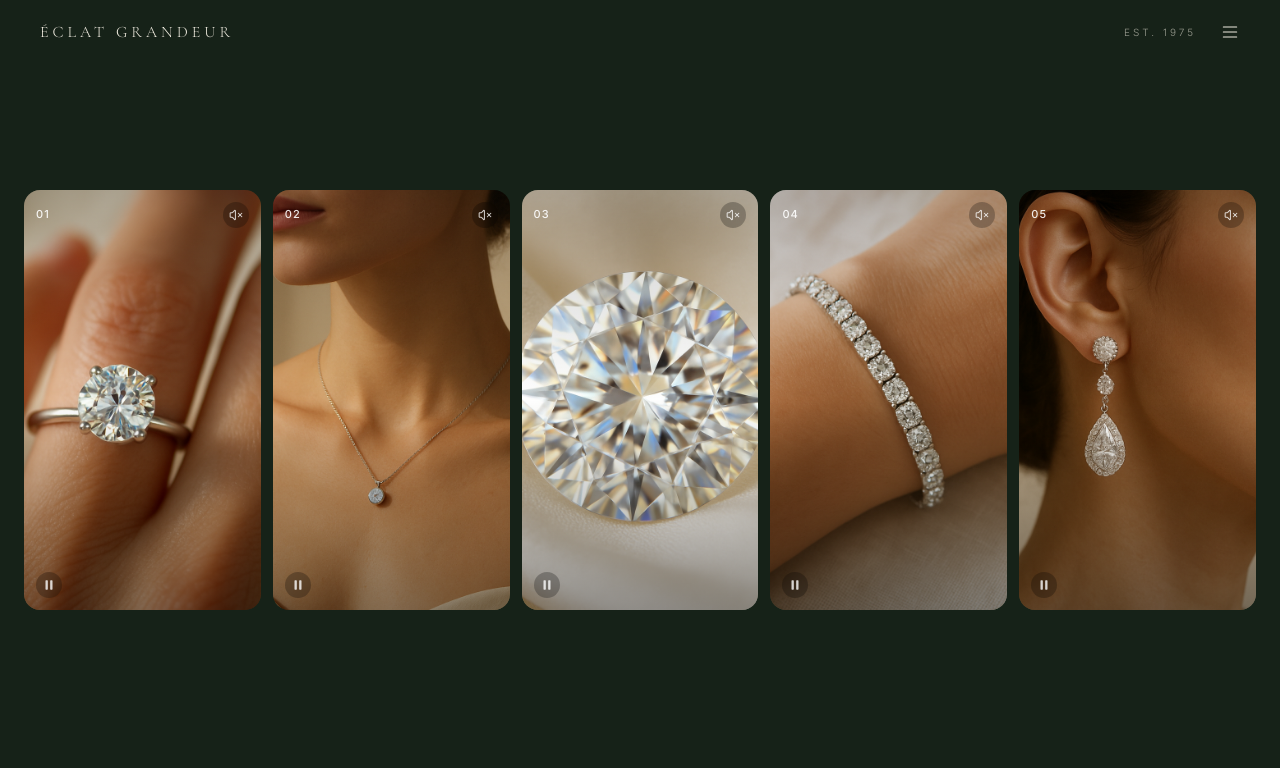
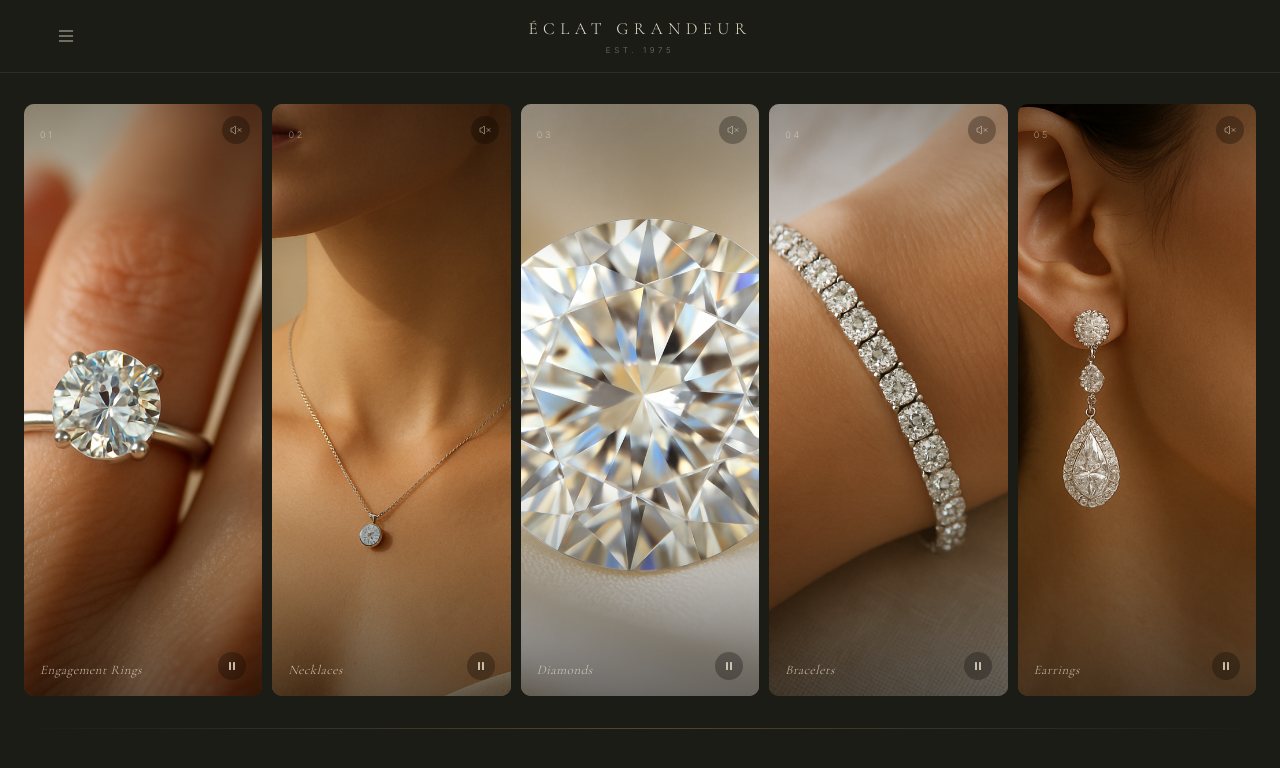
Before and after one commit to Mallott2012/EclatGrandeur, a Next.js app: page / in a window 1280 px wide. Shown: the top 768 px of the page. Built offline with nearby package versions, Linux system fonts and the light colour scheme.

Commit message:
feat: update color scheme for better readability
Co-authored-by: Mallott2012 <176378436+Mallott2012@users.noreply.github.com>

```diff
--- a/src/app/globals.css
+++ b/src/app/globals.css
@@ -17,8 +17,8 @@
   }
 
   body {
-    background-color: #162218;
-    color: #f0ece0;
+    background-color: #1c1c17;
+    color: #e8e0cc;
     @apply font-sans antialiased;
     text-rendering: optimizeLegibility;
   }
--- a/src/app/layout.tsx
+++ b/src/app/layout.tsx
@@ -51,7 +51,7 @@ export default function RootLayout({
   children: React.ReactNode;
 }) {
   return (
-    <html lang="en" className={`${display.variable} ${sans.variable}`} style={{ backgroundColor: '#162218' }}>
+    <html lang="en" className={`${display.variable} ${sans.variable}`} style={{ backgroundColor: '#1c1c17' }}>
       <body className="flex min-h-screen flex-col">
         <Header />
         <main className="flex-1">{children}</main>
--- a/src/components/home/Hero.tsx
+++ b/src/components/home/Hero.tsx
@@ -3,6 +3,9 @@
 import { useState } from 'react';
 import Image from 'next/image';
 import { Pause, Play, VolumeX, Volume2 } from 'lucide-react';
+
+const BG   = '#1c1c17';
+const TEXT = '#e8e0cc';
 
 const PANELS = [
   { num: '01', label: 'Engagement Rings', image: '/images/hero/ring.png' },
@@ -14,53 +17,80 @@ const PANELS = [
 
 function VideoPanel({ panel, index }: { panel: (typeof PANELS)[number]; index: number }) {
   const [paused, setPaused] = useState(false);
-  const [muted, setMuted]   = useState(true);
+  const [muted,  setMuted]  = useState(true);
 
   return (
     <div
-      className="group relative flex-1 min-w-0 overflow-hidden rounded-2xl"
-      style={{ aspectRatio: '9/16' }}
+      className="group relative flex-1 min-w-0 overflow-hidden"
+      style={{ borderRadius: '10px', aspectRatio: '9/16' }}
     >
       <Image
         src={panel.image}
         alt={panel.label}
         fill
         sizes="(max-width: 768px) 80vw, 20vw"
-        className="object-cover transition-transform duration-700 ease-out group-hover:scale-[1.03]"
+        className="object-cover transition-transform duration-1000 ease-out group-hover:scale-[1.04]"
         priority={index < 2}
       />
 
-      {/* top/bottom vignette */}
-      <div className="pointer-events-none absolute inset-0 bg-gradient-to-t from-black/40 via-transparent to-black/20" />
+      {/* subtle top + bottom gradient vignette */}
+      <div className="pointer-events-none absolute inset-0"
+        style={{
+          background: 'linear-gradient(to bottom, rgba(0,0,0,0.32) 0%, transparent 28%, transparent 62%, rgba(0,0,0,0.55) 100%)',
+        }}
+      />
 
-      {/* number + mute */}
-      <div className="absolute inset-x-0 top-0 flex items-center justify-between px-3 pt-3">
-        <span className="font-sans text-[11px] font-medium text-white/90 tracking-widest">
+      {/* panel number — top left */}
+      <div className="absolute top-4 left-4">
+        <span
+          className="font-sans tracking-[0.3em]"
+          style={{ color: `${TEXT}90`, fontSize: '9px', fontWeight: 300 }}
+        >
           {panel.num}
         </span>
+      </div>
+
+      {/* mute — top right */}
+      <div className="absolute top-3 right-3">
         <button
           type="button"
           aria-label={muted ? 'Unmute' : 'Mute'}
           onClick={() => setMuted((m) => !m)}
-          className="rounded-full bg-black/25 p-1.5 text-white/80 backdrop-blur-sm transition hover:bg-black/40"
+          className="flex items-center justify-center rounded-full backdrop-blur-sm transition-opacity hover:opacity-70"
+          style={{
+            width: 28, height: 28,
+            background: 'rgba(0,0,0,0.28)',
+            color: `${TEXT}cc`,
+          }}
         >
           {muted
-            ? <VolumeX className="h-3.5 w-3.5" strokeWidth={1.75} />
-            : <Volume2 className="h-3.5 w-3.5" strokeWidth={1.75} />}
+            ? <VolumeX className="h-3 w-3" strokeWidth={1.25} />
+            : <Volume2 className="h-3 w-3" strokeWidth={1.25} />}
         </button>
       </div>
 
-      {/* pause/play */}
-      <div className="absolute bottom-3 left-3">
+      {/* label + pause — bottom */}
+      <div className="absolute bottom-4 left-4 right-4 flex items-end justify-between">
+        <span
+          className="font-display italic"
+          style={{ color: `${TEXT}cc`, fontSize: '13px', fontWeight: 300, letterSpacing: '0.04em' }}
+        >
+          {panel.label}
+        </span>
         <button
           type="button"
           aria-label={paused ? 'Play' : 'Pause'}
           onClick={() => setPaused((p) => !p)}
-          className="rounded-full bg-black/25 p-1.5 text-white/80 backdrop-blur-sm transition hover:bg-black/40"
+          className="flex items-center justify-center rounded-full backdrop-blur-sm transition-opacity hover:opacity-70"
+          style={{
+            width: 28, height: 28,
+            background: 'rgba(0,0,0,0.28)',
+            color: `${TEXT}cc`,
+          }}
         >
           {paused
-            ? <Play  className="h-3.5 w-3.5 fill-white/80" strokeWidth={0} />
-            : <Pause className="h-3.5 w-3.5 fill-white/80" strokeWidth={0} />}
+            ? <Play  className="h-3 w-3" style={{ fill: `${TEXT}cc` }} strokeWidth={0} />
+            : <Pause className="h-3 w-3" style={{ fill: `${TEXT}cc` }} strokeWidth={0} />}
         </button>
       </div>
     </div>
@@ -69,12 +99,36 @@ function VideoPanel({ panel, index }: { panel: (typeof PANELS)[number]; index: n
 
 export function Hero() {
   return (
-    <section className="flex h-screen w-full items-center justify-center bg-[#162218] px-6">
-      <div className="flex w-full max-w-[1400px] gap-3">
+    <section
+      className="flex h-screen w-full flex-col items-center justify-center gap-8 px-6"
+      style={{ backgroundColor: BG }}
+    >
+      {/* thin gold rule above panels */}
+      <div
+        className="w-full max-w-[1400px]"
+        style={{
+          height: '1px',
+          background: `linear-gradient(to right, transparent, rgba(184,150,90,0.35), transparent)`,
+        }}
+        aria-hidden="true"
+      />
+
+      {/* 5 panels */}
+      <div className="flex w-full max-w-[1400px] gap-2.5" style={{ height: 'min(74vh, 700px)' }}>
         {PANELS.map((panel, i) => (
           <VideoPanel key={panel.num} panel={panel} index={i} />
         ))}
       </div>
+
+      {/* thin gold rule below panels */}
+      <div
+        className="w-full max-w-[1400px]"
+        style={{
+          height: '1px',
+          background: `linear-gradient(to right, transparent, rgba(184,150,90,0.35), transparent)`,
+        }}
+        aria-hidden="true"
+      />
     </section>
   );
 }
--- a/src/components/layout/Header.tsx
+++ b/src/components/layout/Header.tsx
@@ -3,12 +3,11 @@
 import { useState } from 'react';
 import Link from 'next/link';
 import { Menu, X, ChevronDown } from 'lucide-react';
-import { siteConfig, primaryNav, utilityNav } from '@/config/site';
+import { primaryNav, utilityNav } from '@/config/site';
 import { cn } from '@/lib/utils';
 
-// Deep forest green from the live eclatgrandeur.com/landing site
-const BG   = '#162218';
-const TEXT = '#f0ece0';
+const BG   = '#1c1c17';   // near-black parchment — darker ivory/warm-black
+const TEXT = '#e8e0cc';   // warm off-white — De Beers parchment tone
 
 export function Header() {
   const [drawer, setDrawer] = useState(false);
@@ -17,38 +16,52 @@ export function Header() {
   return (
     <header className="fixed inset-x-0 top-0 z-[70]">
       <div
-        className="flex h-16 items-center justify-between px-6 md:px-10"
+        className="flex h-[72px] items-center justify-between px-8 md:px-14"
         style={{ backgroundColor: BG }}
       >
-        {/* Left — logo */}
-        <Link href="/" className="flex items-baseline gap-3">
+        {/* Hamburger — left */}
+        <button
+          type="button"
+          aria-label="Open menu"
+          onClick={() => setDrawer(true)}
+          className="transition-opacity hover:opacity-60"
+          style={{ color: TEXT }}
+        >
+          <Menu className="h-5 w-5" strokeWidth={1} />
+        </button>
+
+        {/* Logo lockup — centre */}
+        <Link href="/" className="absolute left-1/2 -translate-x-1/2 flex flex-col items-center gap-[3px]">
           <span
-            className="font-display text-sm font-light uppercase tracking-[0.25em] md:text-base"
-            style={{ color: TEXT }}
+            className="font-display tracking-[0.32em] uppercase"
+            style={{
+              color: TEXT,
+              fontSize: 'clamp(13px, 1.5vw, 17px)',
+              fontWeight: 300,
+              letterSpacing: '0.32em',
+            }}
           >
             Éclat Grandeur
           </span>
+          <span
+            className="font-sans uppercase tracking-[0.45em]"
+            style={{
+              color: `${TEXT}70`,
+              fontSize: '8px',
+              fontWeight: 300,
+              letterSpacing: '0.45em',
+            }}
+          >
+            Est.&nbsp;1975
+          </span>
         </Link>
 
-        {/* Right — EST. 1975 + hamburger */}
-        <div className="flex items-center gap-6">
-          <span
-            className="hidden font-sans text-[10px] font-light uppercase tracking-[0.3em] md:block"
-            style={{ color: `${TEXT}99` }}
-          >
-            Est. 1975
-          </span>
-          <button
-            type="button"
-            aria-label="Open menu"
-            onClick={() => setDrawer(true)}
-            className="transition hover:opacity-70"
-            style={{ color: TEXT }}
-          >
-            <Menu className="h-5 w-5" strokeWidth={1.25} />
-          </button>
-        </div>
+        {/* Right — invisible spacer to balance the hamburger */}
+        <div className="w-5" aria-hidden="true" />
       </div>
+
+      {/* hairline rule */}
+      <div style={{ height: '1px', backgroundColor: `${TEXT}14`, position: 'sticky', top: '72px' }} />
 
       <MobileDrawer
         open={drawer}
@@ -75,7 +88,8 @@ function MobileDrawer({
     <div className={cn('fixed inset-0 z-[90]', open ? 'pointer-events-auto' : 'pointer-events-none')}>
       {/* backdrop */}
       <div
-        className={cn('absolute inset-0 bg-black/50 transition-opacity duration-500', open ? 'opacity-100' : 'opacity-0')}
+        className={cn('absolute inset-0 transition-opacity duration-500', open ? 'opacity-100' : 'opacity-0')}
+        style={{ backgroundColor: 'rgba(0,0,0,0.6)' }}
         onClick={onClose}
       />
 
@@ -89,33 +103,46 @@ function MobileDrawer({
       >
         {/* drawer header */}
         <div
-          className="flex items-center justify-between px-6 py-5"
-          style={{ borderBottom: `1px solid ${TEXT}18` }}
+          className="flex items-center justify-between px-8 py-6"
+          style={{ borderBottom: `1px solid ${TEXT}14` }}
         >
-          <span
-            className="font-display text-sm font-light uppercase tracking-[0.25em]"
-            style={{ color: TEXT }}
+          <div className="flex flex-col gap-[3px]">
+            <span
+              className="font-display uppercase tracking-[0.32em]"
+              style={{ color: TEXT, fontSize: '13px', fontWeight: 300 }}
+            >
+              Éclat Grandeur
+            </span>
+            <span
+              className="font-sans uppercase tracking-[0.45em]"
+              style={{ color: `${TEXT}55`, fontSize: '7px', fontWeight: 300 }}
+            >
+              Est.&nbsp;1975
+            </span>
+          </div>
+          <button
+            aria-label="Close menu"
+            onClick={onClose}
+            className="transition-opacity hover:opacity-60"
+            style={{ color: `${TEXT}70` }}
           >
-            Éclat Grandeur
-          </span>
-          <button aria-label="Close menu" onClick={onClose} style={{ color: `${TEXT}80` }}>
-            <X className="h-5 w-5" strokeWidth={1.25} />
+            <X className="h-4 w-4" strokeWidth={1} />
           </button>
         </div>
 
         {/* nav items */}
-        <div className="flex-1 overflow-y-auto px-6 py-4">
+        <div className="flex-1 overflow-y-auto px-8 py-6">
           <ul className="flex flex-col">
             {primaryNav.map((item) => {
               const isOpen = openAccordion === item.label;
               return (
-                <li key={item.label} style={{ borderBottom: `1px solid ${TEXT}12` }}>
+                <li key={item.label} style={{ borderBottom: `1px solid ${TEXT}0e` }}>
                   <div className="flex items-center justify-between py-4">
                     <Link
                       href={item.href}
                       onClick={onClose}
-                      className="text-xs font-light uppercase tracking-[0.2em] transition hover:opacity-70"
-                      style={{ color: `${TEXT}cc` }}
+                      className="font-sans text-[10px] font-light uppercase tracking-[0.3em] transition-opacity hover:opacity-60"
+                      style={{ color: `${TEXT}aa` }}
                     >
                       {item.label}
                     </Link>
@@ -123,22 +150,22 @@ function MobileDrawer({
                       <button
                         aria-label="Toggle submenu"
                         onClick={() => setOpenAccordion(isOpen ? null : item.label)}
-                        className="p-2"
-                        style={{ color: `${TEXT}50` }}
+                        className="p-1 transition-opacity hover:opacity-60"
+                        style={{ color: `${TEXT}44` }}
                       >
-                        <ChevronDown className={cn('h-4 w-4 transition-transform', isOpen && 'rotate-180')} />
+                        <ChevronDown className={cn('h-3.5 w-3.5 transition-transform duration-300', isOpen && 'rotate-180')} strokeWidth={1} />
                       </button>
                     )}
                   </div>
                   {item.children && (
                     <ul className={cn('overflow-hidden transition-all duration-300', isOpen ? 'max-h-96 pb-4' : 'max-h-0')}>
                       {item.children.map((c) => (
-                        <li key={`${c.href}-${c.label}`} className="py-2 pl-2">
+                        <li key={`${c.href}-${c.label}`} className="py-2 pl-3">
                           <Link
                             href={c.href}
                             onClick={onClose}
-                            className="text-xs transition hover:opacity-80"
-                            style={{ color: `${TEXT}55` }}
+                            className="font-sans text-[9px] uppercase tracking-[0.25em] transition-opacity hover:opacity-70"
+                            style={{ color: `${TEXT}44` }}
                           >
                             {c.label}
                           </Link>
@@ -153,14 +180,14 @@ function MobileDrawer({
         </div>
 
         {/* utility links */}
-        <div className="px-6 py-5" style={{ borderTop: `1px solid ${TEXT}12` }}>
+        <div className="px-8 py-5" style={{ borderTop: `1px solid ${TEXT}0e` }}>
           {utilityNav.map((l) => (
             <Link
               key={l.href}
               href={l.href}
               onClick={onClose}
-              className="block py-2 text-[10px] uppercase tracking-[0.25em] transition hover:opacity-70"
-              style={{ color: `${TEXT}44` }}
+              className="block py-2 font-sans text-[9px] uppercase tracking-[0.35em] transition-opacity hover:opacity-60"
+              style={{ color: `${TEXT}38` }}
             >
               {l.label}
             </Link>
```
